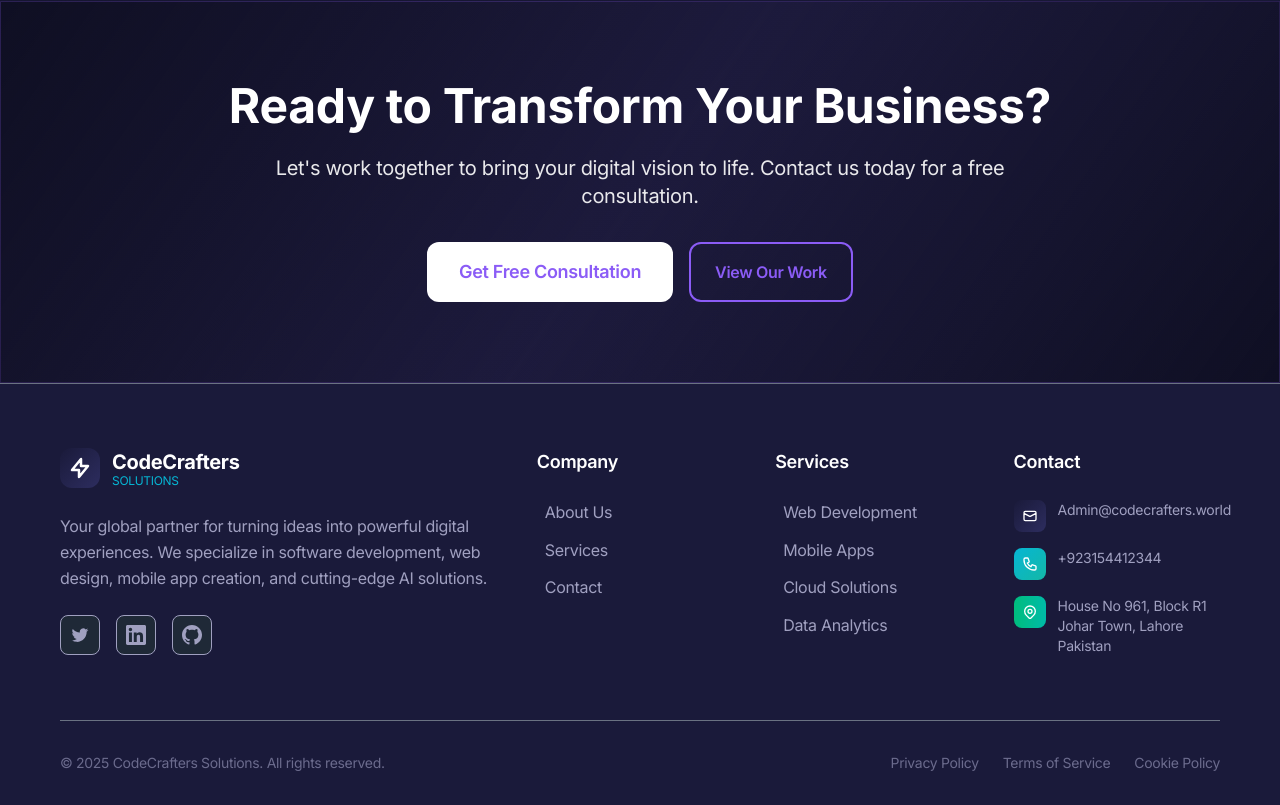
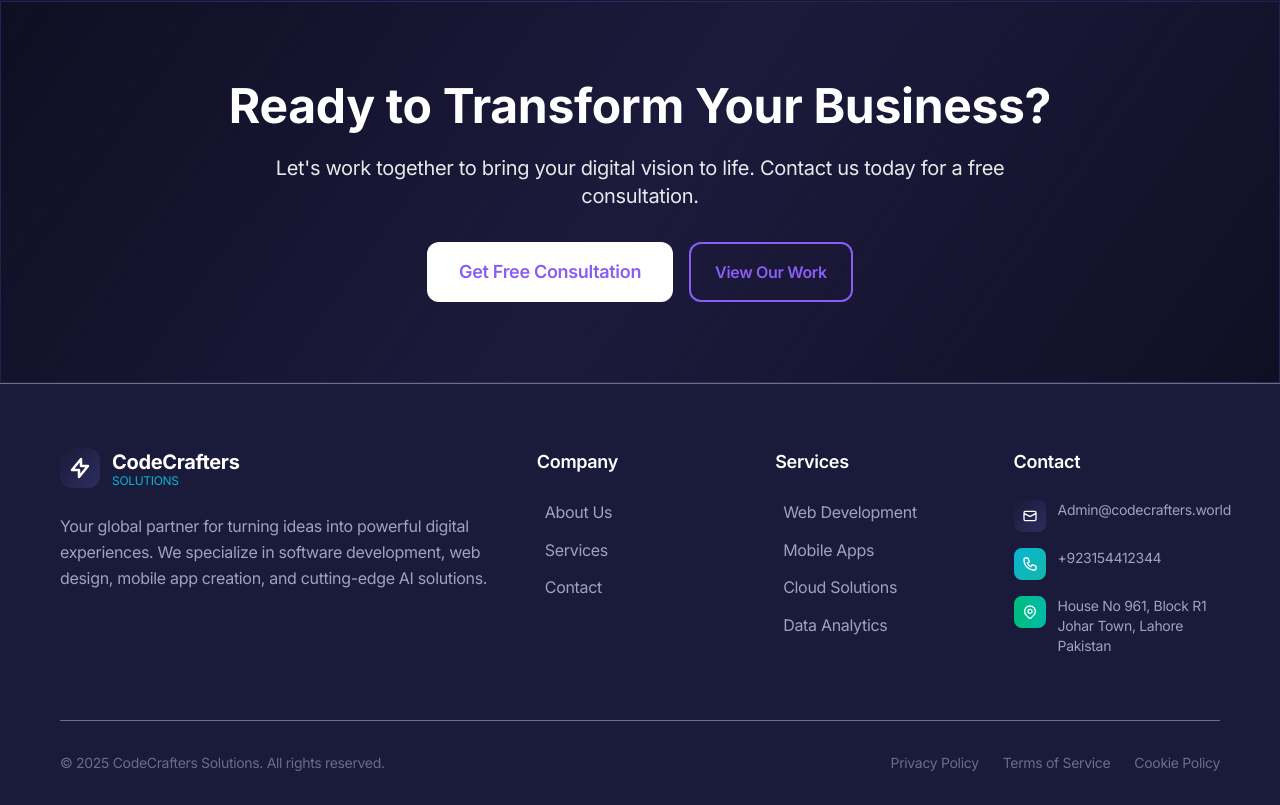
Before and after one commit to MSK-101/codecrafters-solutions, a Next.js app: page / in a window 1280 px wide. Shown: the part 2923-3728 px from the top of the page. Built offline with nearby package versions, Linux system fonts and the light colour scheme.

Commit message:
remove social icons

```diff
--- a/app/components/Footer.tsx
+++ b/app/components/Footer.tsx
@@ -21,36 +21,6 @@ export default function Footer() {
       { name: "Data Analytics", href: "/services#data-analytics" },
     ],
   };
-
-  const socialLinks = [
-    {
-      name: "Twitter",
-      href: "#",
-      icon: (
-        <svg className="w-5 h-5" fill="currentColor" viewBox="0 0 24 24">
-          <path d="M8.29 20.251c7.547 0 11.675-6.253 11.675-11.675 0-.178 0-.355-.012-.53A8.348 8.348 0 0022 5.92a8.19 8.19 0 01-2.357.646 4.118 4.118 0 001.804-2.27 8.224 8.224 0 01-2.605.996 4.107 4.107 0 00-6.993 3.743 11.65 11.65 0 01-8.457-4.287 4.106 4.106 0 001.27 5.477A4.072 4.072 0 012.8 9.713v.052a4.105 4.105 0 003.292 4.022 4.095 4.095 0 01-1.853.07 4.108 4.108 0 003.834 2.85A8.233 8.233 0 012 18.407a11.616 11.616 0 006.29 1.84" />
-        </svg>
-      ),
-    },
-    {
-      name: "LinkedIn",
-      href: "#",
-      icon: (
-        <svg className="w-5 h-5" fill="currentColor" viewBox="0 0 24 24">
-          <path d="M20.447 20.452h-3.554v-5.569c0-1.328-.027-3.037-1.852-3.037-1.853 0-2.136 1.445-2.136 2.939v5.667H9.351V9h3.414v1.561h.046c.477-.9 1.637-1.85 3.37-1.85 3.601 0 4.267 2.37 4.267 5.455v6.286zM5.337 7.433c-1.144 0-2.063-.926-2.063-2.065 0-1.138.92-2.063 2.063-2.063 1.14 0 2.064.925 2.064 2.063 0 1.139-.925 2.065-2.064 2.065zm1.782 13.019H3.555V9h3.564v11.452zM22.225 0H1.771C.792 0 0 .774 0 1.729v20.542C0 23.227.792 24 1.771 24h20.451C23.2 24 24 23.227 24 22.271V1.729C24 .774 23.2 0 22.222 0h.003z" />
-        </svg>
-      ),
-    },
-    {
-      name: "GitHub",
-      href: "#",
-      icon: (
-        <svg className="w-5 h-5" fill="currentColor" viewBox="0 0 24 24">
-          <path d="M12 0c-6.626 0-12 5.373-12 12 0 5.302 3.438 9.8 8.207 11.387.599.111.793-.261.793-.577v-2.234c-3.338.726-4.033-1.416-4.033-1.416-.546-1.387-1.333-1.756-1.333-1.756-1.089-.745.083-.729.083-.729 1.205.084 1.839 1.237 1.839 1.237 1.07 1.834 2.807 1.304 3.492.997.107-.775.418-1.305.762-1.604-2.665-.305-5.467-1.334-5.467-5.931 0-1.311.469-2.381 1.236-3.221-.124-.303-.535-1.524.117-3.176 0 0 1.008-.322 3.301 1.23.957-.266 1.983-.399 3.003-.404 1.02.005 2.047.138 3.006.404 2.291-1.552 3.297-1.23 3.297-1.23.653 1.653.242 2.874.118 3.176.77.84 1.235 1.911 1.235 3.221 0 4.609-2.807 5.624-5.479 5.921.43.372.823 1.102.823 2.222v3.293c0 .319.192.694.801.576 4.765-1.589 8.199-6.086 8.199-11.386 0-6.627-5.373-12-12-12z" />
-        </svg>
-      ),
-    },
-  ];
 
   return (
     <footer className="bg-background-secondary border-t-[0.5px] border-gray-500">
@@ -91,18 +61,6 @@ export default function Footer() {
             </p>
 
             {/* Social Links */}
-            <div className="flex space-x-4">
-              {socialLinks.map((social) => (
-                <a
-                  key={social.name}
-                  href={social.href}
-                  className="w-10 h-10 bg-card border border-border rounded-lg flex items-center justify-center text-text-secondary hover:text-primary hover:border-primary transition-all duration-200"
-                  aria-label={social.name}
-                >
-                  {social.icon}
-                </a>
-              ))}
-            </div>
           </div>
 
           {/* Company Links */}
```
